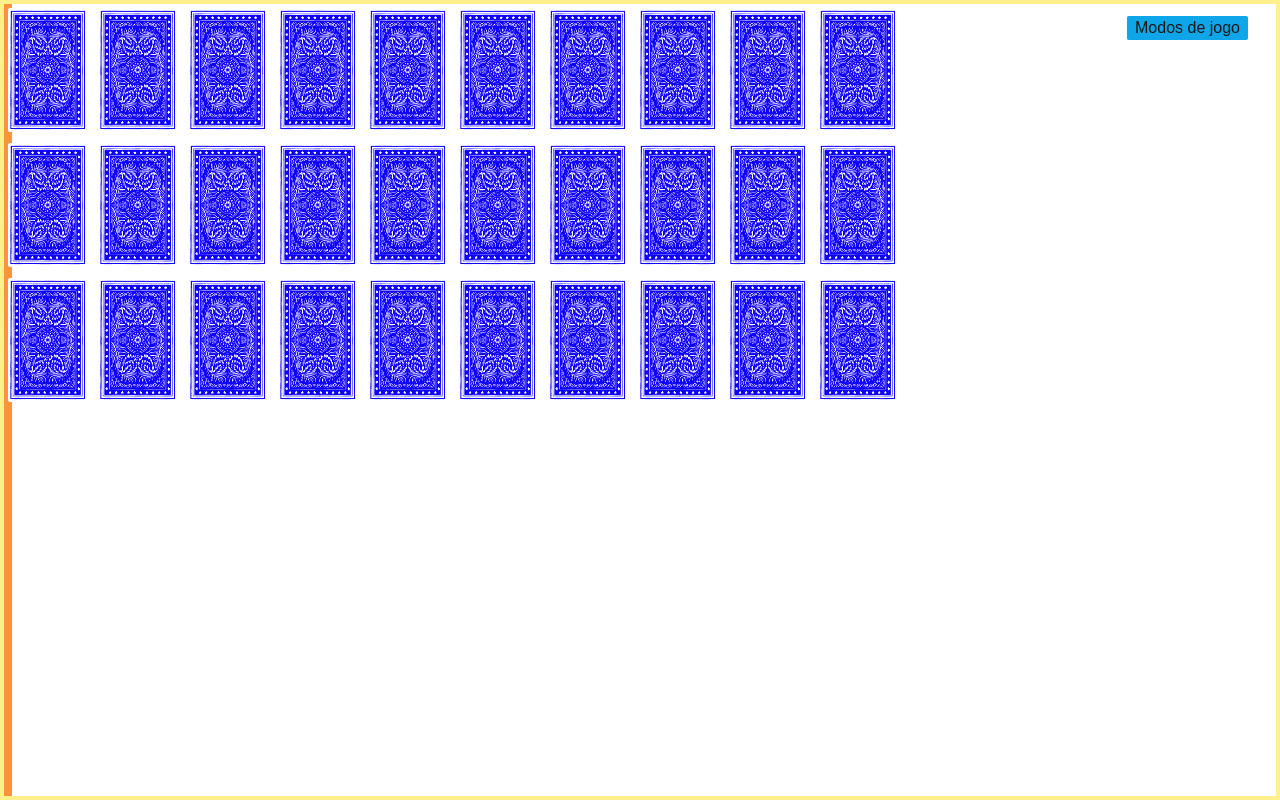
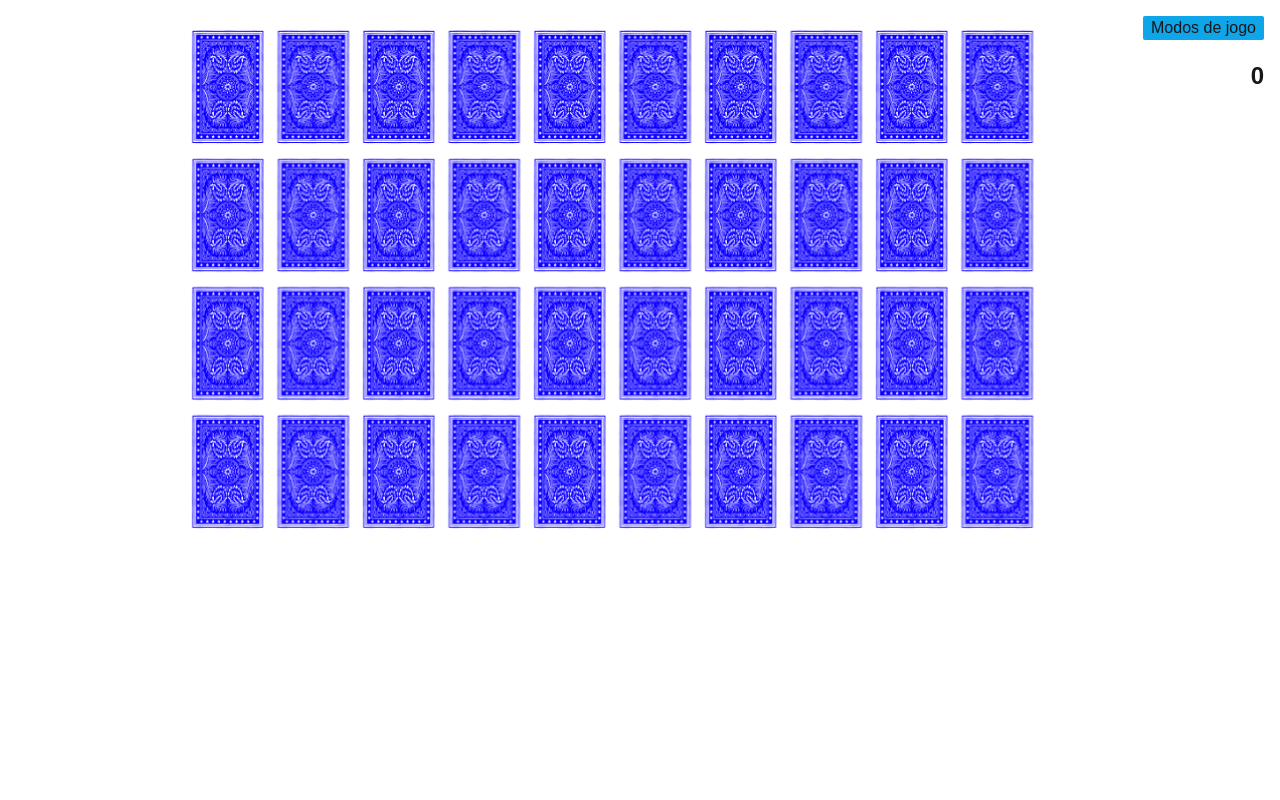
Before and after one commit to ismaelSS/jogo-da-memoria, a Next.js app: page / in a window 1280 px wide. Built offline with nearby package versions, Linux system fonts and the light colour scheme.

Commit message:
feat: click count

```diff
--- a/src/app/page.tsx
+++ b/src/app/page.tsx
@@ -25,9 +25,10 @@ export default function Home() {
   const [reset, setReset] = useState(false);
   const [itensPerScreen, setItensPerScreen] = useState(5);
   const [containerCardsWidth, setContainerCardsWidth] = useState(450)
+  const [flipcount, setFlipCount] = useState(0)
 
   const calculateItensPerScreen = (width: number) => {
-    let itensQuantity = Math.round(width / 97)
+    let itensQuantity = Math.round(width / 105)
     if (itensQuantity >= 10) itensQuantity=10;
     return itensQuantity
   };
@@ -80,7 +81,7 @@ export default function Home() {
 
           return newContentList;
         });
-      }, 6000);
+      }, 4000);
 
       return () => clearInterval(interval);
     }
@@ -90,6 +91,7 @@ export default function Home() {
     setFindCards([]);
     setCardsCompare([]);
     setIsLockedFlip(false);
+    setFlipCount(0)
     setTimeout(() => {
       setReset(!reset);
     }, 600);
@@ -97,6 +99,7 @@ export default function Home() {
 
   const changeModeFunction = (mode: tGameModesOption) => {
     setGameMode(mode);
+    resetGame()
   };
 
   const WinCheck = () => {
@@ -107,8 +110,10 @@ export default function Home() {
 
   const compareCardsfunction = (content: iCardContent) => {
     if (cardsCompare.length === 0) {
+      setFlipCount(flipcount + 1)
       setCardsCompare([content]);
     } else if (cardsCompare.length === 1) {
+      setFlipCount(flipcount + 1)
       if (cardsCompare[0] === content) return;
       const newCardsCompare = [...cardsCompare, content];
       setCardsCompare(newCardsCompare);
@@ -120,16 +125,20 @@ export default function Home() {
         }
         setCardsCompare([]);
         setIsLockedFlip(false);
-      }, 800);
+      }, 1100);
     }
   };
 
   return (
     <>
-      <main className="flex border-4 border-yellow-200  w-[100vw] max-w-[1480px] h-screen">
-        <ChangeGameMode actualMode={gameMode} changeGameModeFunction={changeModeFunction} />
+      <main className="flex w-[100vw] max-w-[900px] h-screen">
+        <div className="fixed top-4 right-4 flex flex-col gap-5 items-end z-20">
+          <ChangeGameMode actualMode={gameMode} changeGameModeFunction={changeModeFunction} />
+          <span className="font-bold text-2xl">{flipcount}</span>
+        </div>
 
-        <div className={`border-4 border-orange-400 relative  grid grid-cols-2 sm:grid-cols-4 md:grid-cols-6 lg:grid-cols-8`}>
+
+        <div className={`scale-95 relative top-2 grid grid-cols-2 sm:grid-cols-4 md:grid-cols-6 lg:grid-cols-8`}>
 
             {contentList.map((content, index) => (
               <div
--- a/src/components/changeGameMode/index.tsx
+++ b/src/components/changeGameMode/index.tsx
@@ -17,7 +17,7 @@ export default function ChangeGameMode({actualMode, changeGameModeFunction}:iCha
   }
 
   return(
-    <div className={` z-20 fixed right-8 bg-sky-500 top-4 rounded-sm overflow-hidden items-center justify-center pl-2 pr-2 ${isExpanded && 'pr-6 pb-2'}`} onClick={() => expand()}>
+    <div className={`z-20 bg-sky-500 rounded-sm overflow-hidden items-center justify-center pl-2 pr-2 ${isExpanded && 'pr-6 pb-2'}`} onClick={() => expand()}>
 
       {
         isExpanded ?
--- a/src/data/gamemodes.tsx
+++ b/src/data/gamemodes.tsx
@@ -8,12 +8,12 @@ export const gameModes = {
     movement: false
   },
   normal:{
-    cardNumber:15,
-    movement: true
+    cardNumber:20,
+    movement: false
   },
   dificil:{
-    cardNumber:25,
-    movement: false
+    cardNumber:20,
+    movement: true
   },
   insano:{
     cardNumber:25,
```
